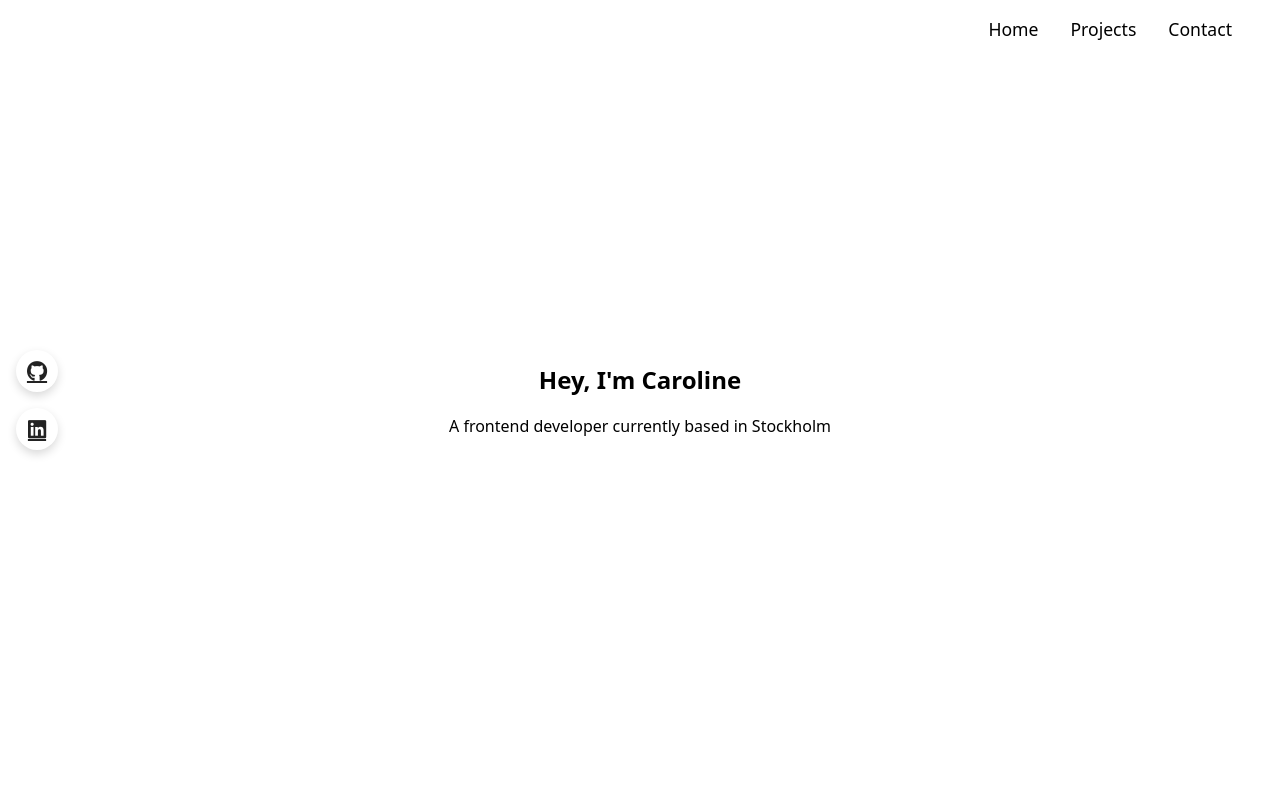
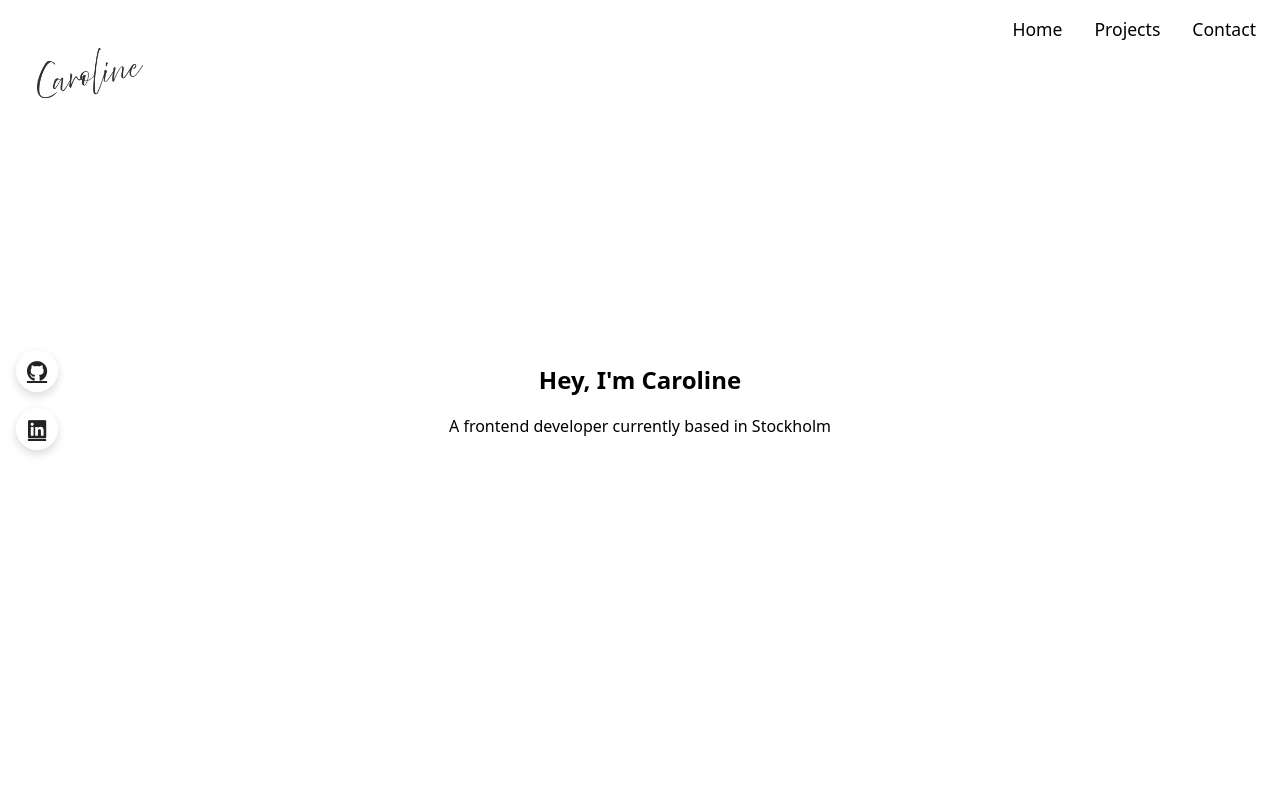
Before and after one commit to coraliney/buildfolio, a Vue app in the folder my-react-app/: page / in a window 1280 px wide. Shown: the top 800 px of the page. Built offline with nearby package versions, Linux system fonts and the light colour scheme.

Commit message:
:construction: add logo

```diff
--- a/my-react-app/src/components/Navbar.vue
+++ b/my-react-app/src/components/Navbar.vue
@@ -1,5 +1,6 @@
 <template>
   <nav class="navbar">
+    <img src="../assets/images/1.png" class="logo">
     <ul class="menu">
       <li><a href="#home">Home</a></li>
       <li><a href="#projects">Projects</a></li>
@@ -8,18 +9,22 @@
   </nav>
 </template>
 
-<script setup></script>
+<script setup>
+</script>
+
 
 <style scoped>
 .navbar {
   position: fixed;
   top: 0;
   right: 0;
+  left: 0;
   width: 100%;
   background: transparent;
   display: flex;
-  justify-content: flex-end;
-  padding: 1rem 3rem;
+  justify-content: space-between;
+  padding: 1rem 1.5rem;
+  box-sizing: border-box;
   z-index: 1000;
 }
 
@@ -44,4 +49,10 @@
   color: #000000;
   border-bottom: 1px solid #000000;
 }
+
+.logo {
+  display: flex;
+  width: 130px;
+}
+
 </style>
```
